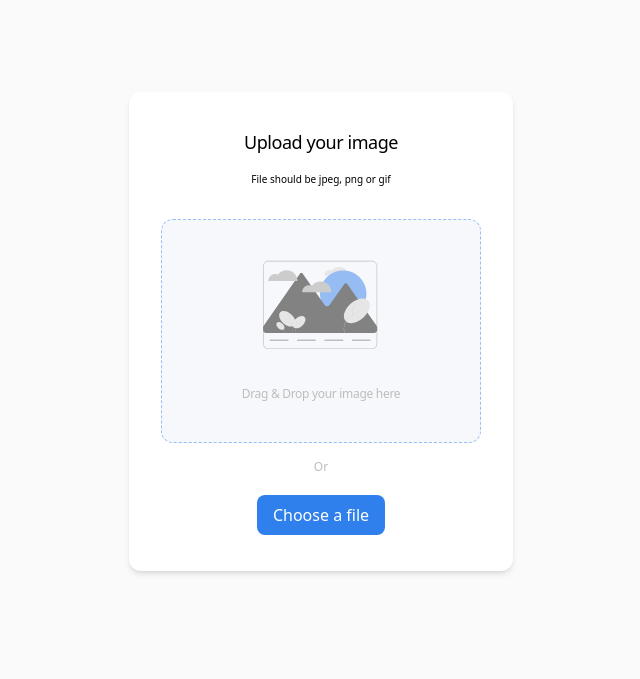
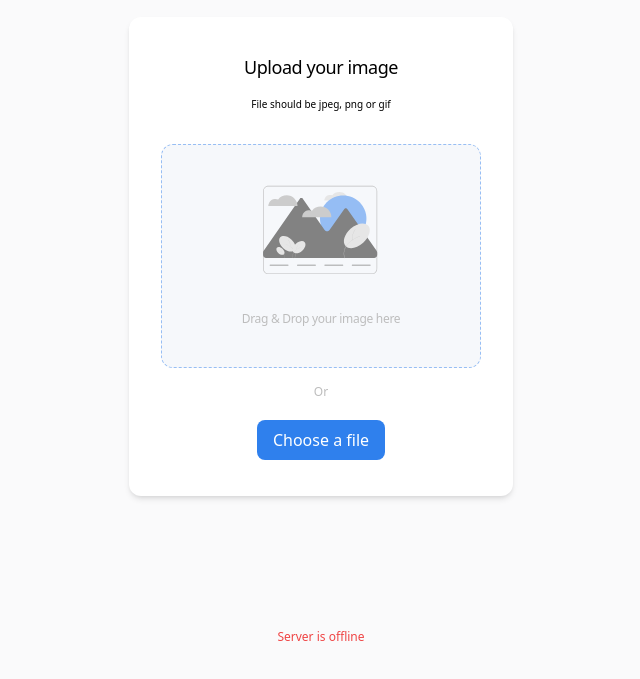
Before and after one commit to embarq/image-uploader, a Vue app: page / in a window 1280 px wide. Shown: the part 101-780 px from the top of the page, without its empty margins (319-959 px from the left). Built offline with nearby package versions, Linux system fonts and the light colour scheme; no server answers.

Commit message:
implement ping

```diff
--- a/src/App.vue
+++ b/src/App.vue
@@ -1,6 +1,6 @@
 <script setup>
   import { ref, computed } from 'vue'
-  import { uploadFile, getImageDisplayUrl, validateCaptcha } from '@/lib/api'
+  import { uploadFile, getImageDisplayUrl, validateCaptcha, ping } from '@/lib/api'
   import { blobToBase64, captchaReady } from '@/lib/utils'
   import { useClipboard } from '@vueuse/core'
   import FilePicker from './components/FilePicker.vue'
@@ -15,6 +15,8 @@
   })
   const uploadLoading = ref(false)
   const uploadSuccess = ref(false)
+  const pingLoading = ref(false)
+  const serverOffline = ref(false)
   const { copy, isSupported } = useClipboard({ })
 
   const reset = () => {
@@ -83,6 +85,11 @@
 
     // TODO: show toast
   }
+
+  pingLoading.value = true
+  ping()
+    .then(() => pingLoading.value = false)
+    .catch(() => serverOffline.value = true)
 </script>
 
 <template>
@@ -128,6 +135,13 @@
       <button type="button" class="text-xs text-[#4F4F4F] font-medium" @click="reset">Start over</button>
     </div>
   </section>
+
+  <p
+    v-if="pingLoading"
+    class="mt-6 text-center text-xs text-[#4F4F4F]"
+    :class="{ 'animate-pulse': !serverOffline, 'text-red-500': serverOffline }">
+    {{ serverOffline ? 'Server is offline' : 'Server is loading' }}
+  </p>
 </main>
 </template>
 
--- a/src/lib/api.js
+++ b/src/lib/api.js
@@ -1,6 +1,18 @@
 const API_URL = import.meta.env.VITE_API_URL
 
-export const uploadFile = async (file, token) => {
+/**
+ * The method might be used to warp up the api.
+ *
+ * When apps deployed to free hostings, the hosting provider might put the service
+ * to sleep if it's not being used for a period of time.
+ * We can call the api to wake up our API earlier so that when a user
+ * interacts with our app it will respond quickly (hopefully).
+ */
+export const ping = () => {
+  return fetch(`${ API_URL }/`)
+}
+
+export const uploadFile = (file, token) => {
   const formData = new FormData()
   formData.append('files', file)
 
```
